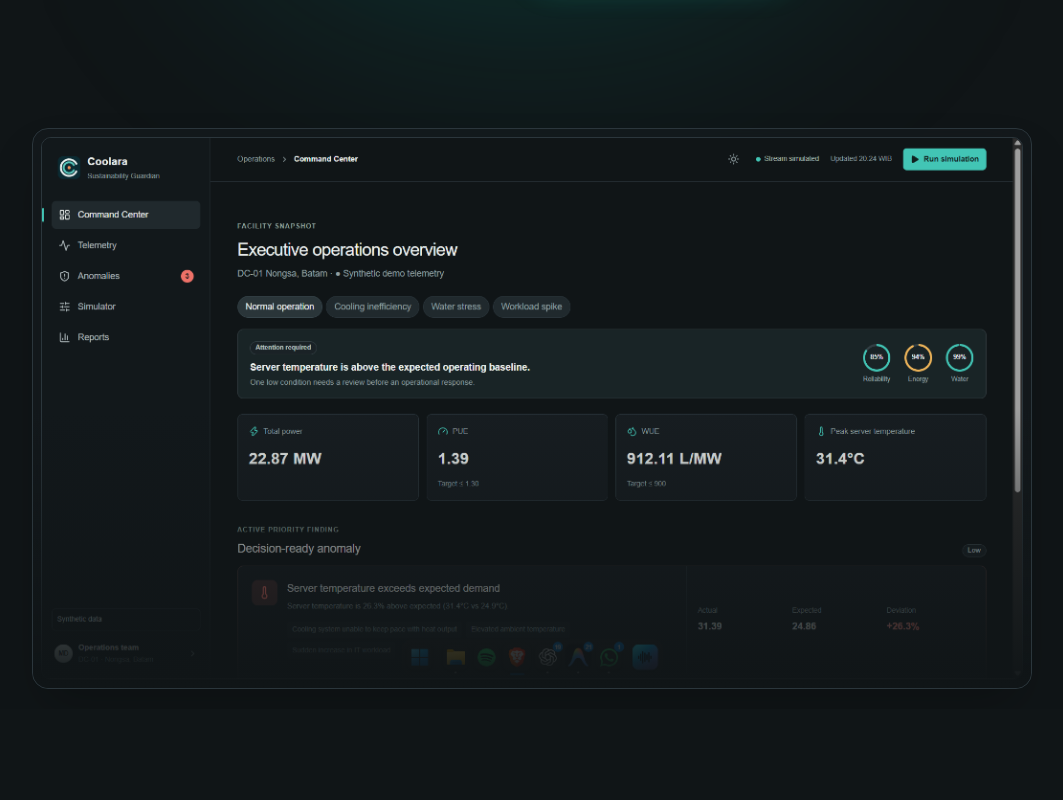
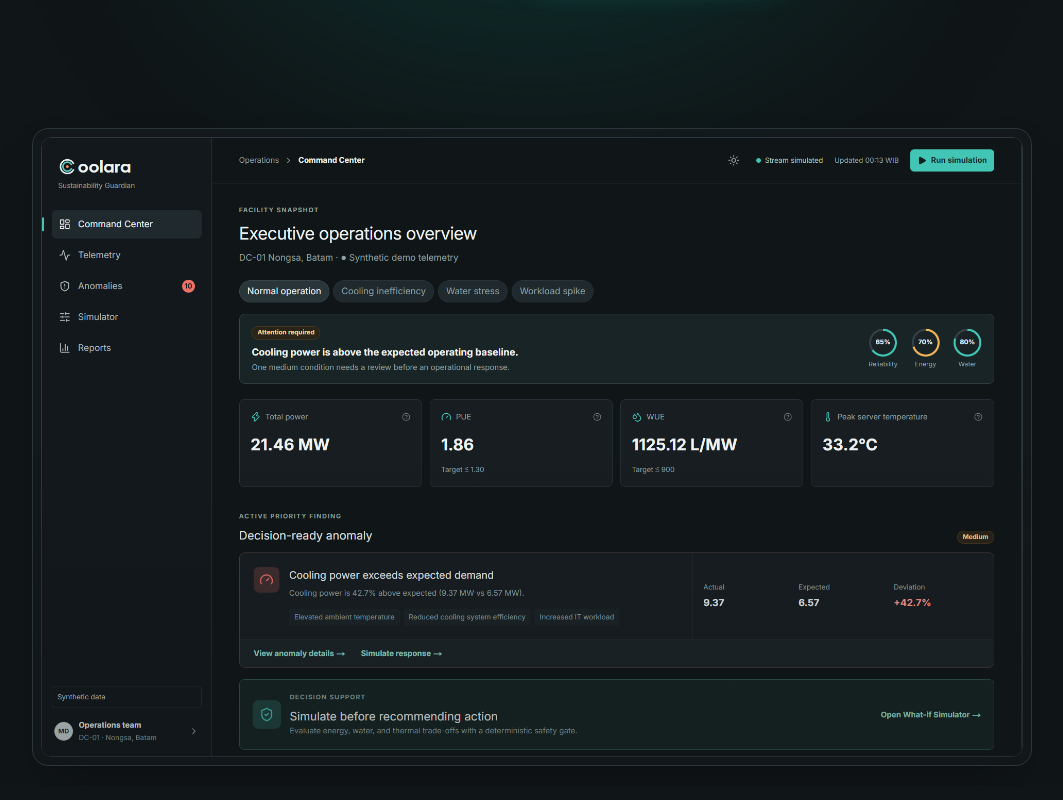
Before and after one commit to dan15here/Coolara-AI-Data-Center-Sustainability-Guardian, a Next.js app: page / in a window 1280 px wide. Shown: the part 680-1480 px from the top of the page, without its empty margins (108-1171 px from the left). Built offline with nearby package versions, Linux system fonts and the light colour scheme.

Commit message:
feat: refresh landing dashboard preview

```diff
--- a/src/app/page.tsx
+++ b/src/app/page.tsx
@@ -153,14 +153,20 @@ export default function LandingPage() {
             delay={0.12}
             className="mt-[60px] relative mx-auto max-w-[1000px] rounded-[16px] border border-[#2b363c] bg-[#171d21]/50 p-[8px] backdrop-blur-xl shadow-2xl"
           >
-            <div className="absolute inset-0 bg-gradient-to-t from-[#101517] via-transparent to-transparent z-10 pointer-events-none rounded-[16px]"></div>
-            <Image
-              src="/dashboard-preview-v2.png"
-              alt="Coolara Command Center Preview"
-              width={1000}
-              height={600}
-              className="rounded-[10px] w-full h-auto object-cover border border-[#2b363c]"
-            />
+            <motion.div
+              className="relative overflow-hidden rounded-[10px]"
+              whileHover={{ y: -7, scale: 1.012 }}
+              transition={{ type: 'spring', stiffness: 260, damping: 22 }}
+            >
+              <Image
+                src="/dashboard-preview-command-center.png"
+                alt="Coolara Command Center Preview"
+                width={1919}
+                height={1199}
+                className="w-full h-auto rounded-[10px] border border-[#2b363c] object-cover transition-[filter] duration-300 motion-reduce:transform-none"
+              />
+            </motion.div>
+            <div className="absolute inset-0 z-10 pointer-events-none rounded-[16px] bg-gradient-to-t from-[#101517]/30 via-transparent to-transparent"></div>
           </AnimatedContent>
         </div>
       </section>
```
Also changed, not shown: public/dashboard-preview-command-center.png (added).
